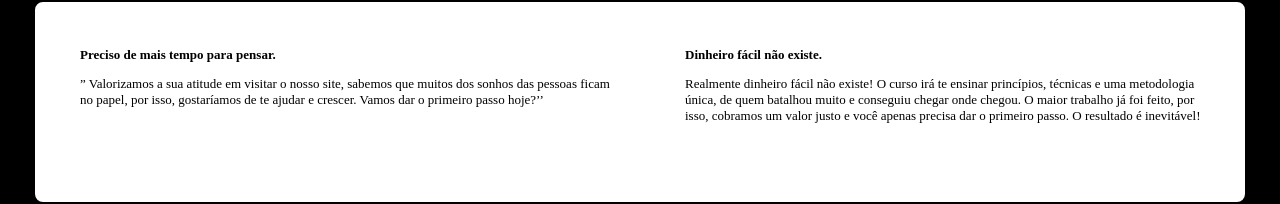
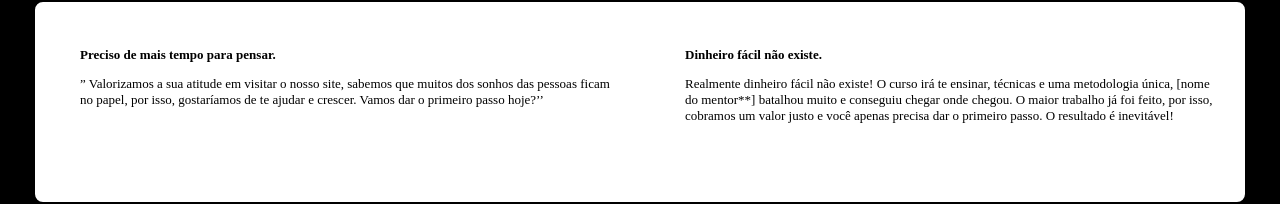
Before and after one commit to Gismii/Pagina-de-links, a plain HTML site: page index.html in a window 1280 px wide. Shown: the part 254-458 px from the top of the page. Drawn offline with Linux system fonts and the light colour scheme.

Commit message:
Cria gatilho

```diff
--- a/index.html
+++ b/index.html
@@ -24,7 +24,7 @@
 
         <div class="boxMain"><h3>Preciso de mais tempo para pensar.</h3><p>” Valorizamos a sua atitude em visitar o nosso site, sabemos que muitos dos sonhos das pessoas ficam no papel,
             por isso, gostaríamos de te ajudar e crescer. Vamos dar o primeiro passo hoje?’’</p></div>
-        <div class="boxMain"><h3>Dinheiro fácil não existe.</h3><p>Realmente dinheiro fácil não existe! O curso irá te ensinar princípios, técnicas e uma metodologia única, de quem batalhou muito e conseguiu chegar onde chegou. O maior trabalho já foi feito, por isso,
+        <div class="boxMain"><h3>Dinheiro fácil não existe.</h3><p>Realmente dinheiro fácil não existe! O curso irá te ensinar, técnicas e uma metodologia única, [nome do mentor**] batalhou muito e conseguiu chegar onde chegou. O maior trabalho já foi feito, por isso,
             cobramos um valor justo e você apenas precisa dar o primeiro passo. O resultado é inevitável!</p></div>
 
      </div>
```
